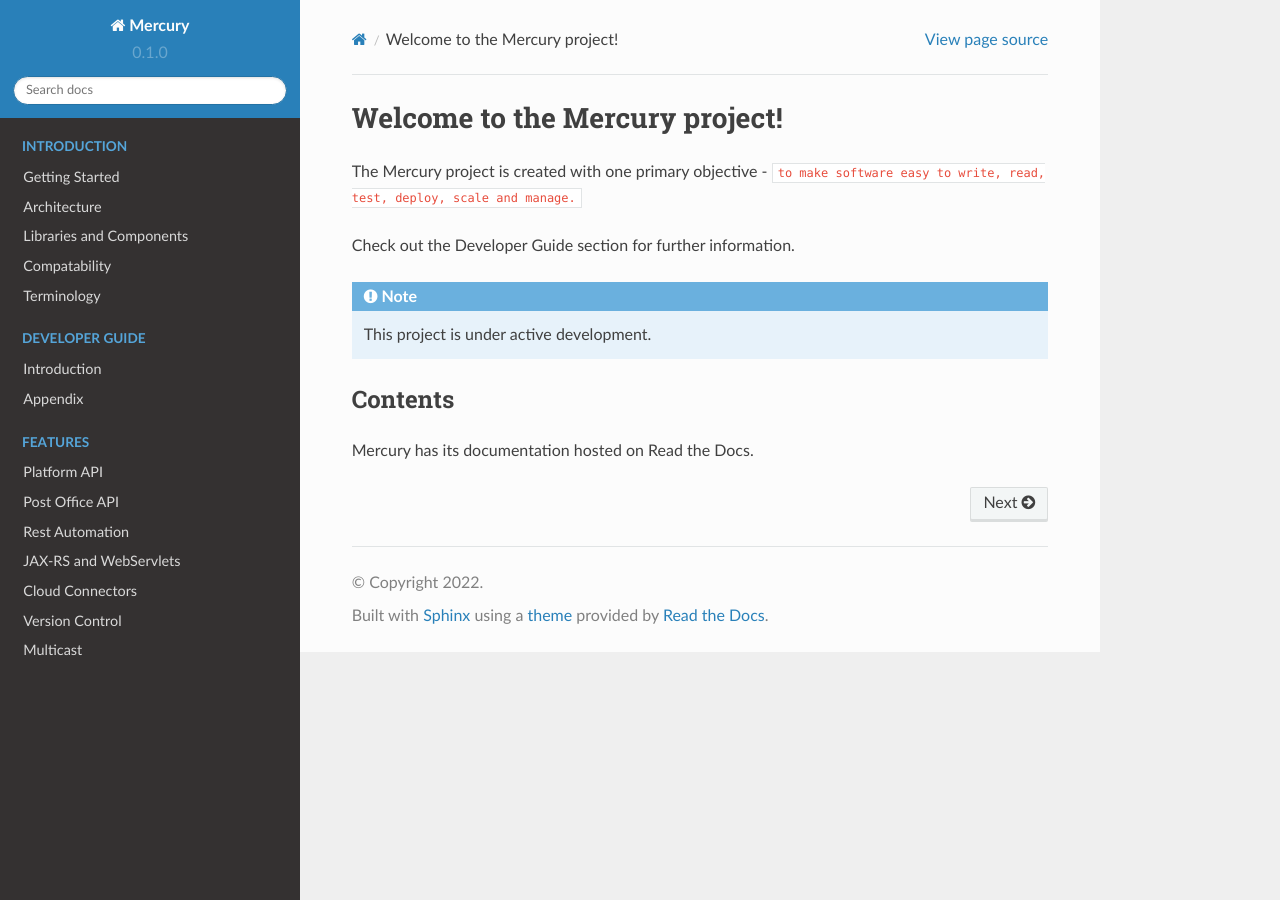
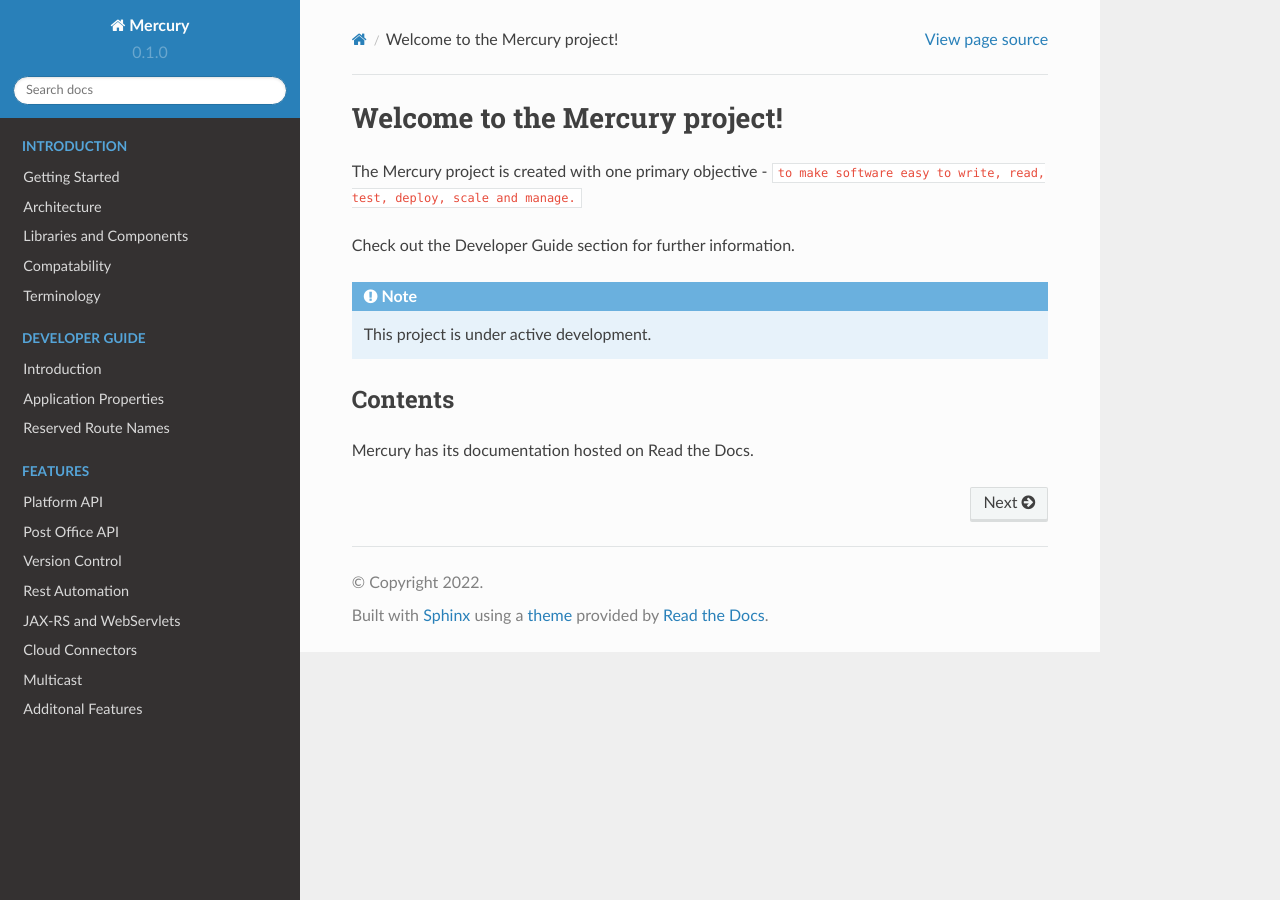
Before and after one commit to victorqzhang/refactory-vic, a Sphinx documentation site: the page built from docs/source/index.rst, in a window 1280 px wide. Built offline with Sphinx 7.4.7 and the Read the Docs theme 2.0.0, drawn with Linux system fonts in a browser that asks for light colours.

Commit message:
Add app properties, route names, and minor changes to version control.

```diff
--- /dev/null
+++ b/docs/source/additonal-features.rst
@@ -0,0 +1,2 @@
+Additonal Features
+===================
--- /dev/null
+++ b/docs/source/app-properties.rst
@@ -0,0 +1,2 @@
+Application Properties
+=======================
--- a/docs/source/appendix.rst
+++ /dev/null
@@ -1,2 +0,0 @@
-Appendix
-=========
--- a/docs/source/index.rst
+++ b/docs/source/index.rst
@@ -29,7 +29,8 @@ Contents
    :caption: Developer Guide
 
    Introduction <dev-introduction>
-   Appendix <appendix>
+   Application Properties <app-properties>
+   Reserved Route Names <route-names>
 
 .. toctree::
    :maxdepth: 2
@@ -38,10 +39,11 @@ Contents
 
    Platform API <platform-api>
    Post Office API <post-office-api>
+   Version Control <version-control>
    Rest Automation <rest-automation>
    JAX-RS and WebServlets <jax-rs>
    Cloud Connectors <connectors>
-   Version Control <version-control>
    Multicast <multicast>
+   Additonal Features <additonal-features>
 
 Mercury has its documentation hosted on Read the Docs.
--- /dev/null
+++ b/docs/source/route-names.rst
@@ -0,0 +1,2 @@
+Reserved Route Names
+=====================
```
